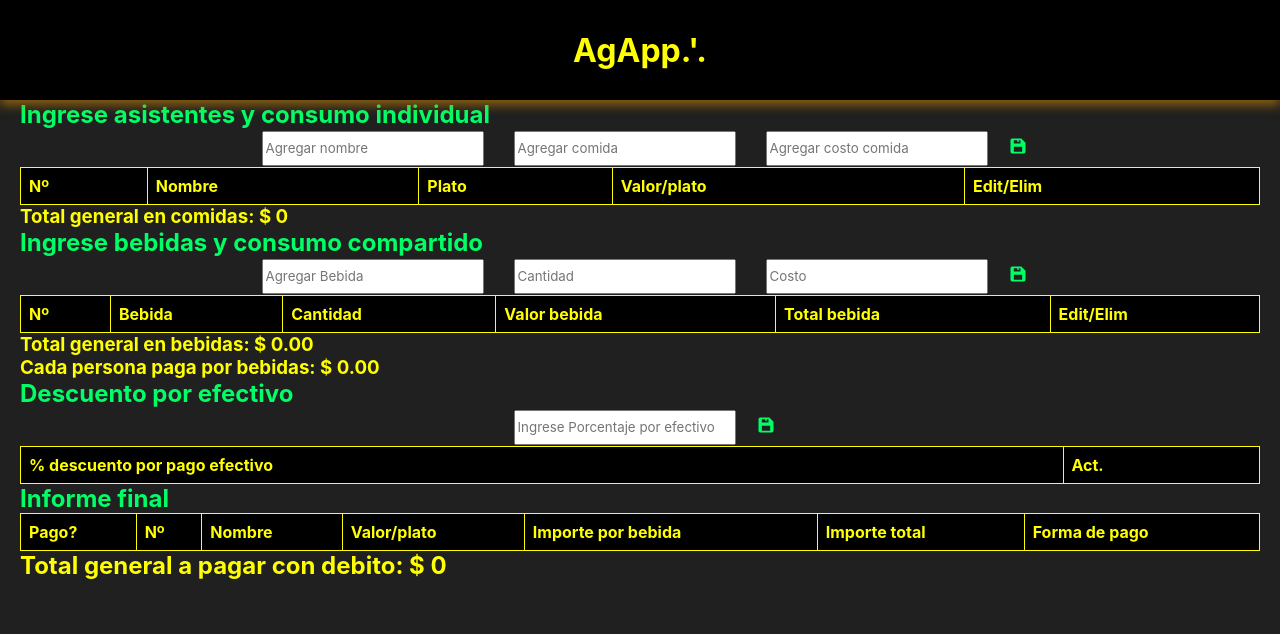
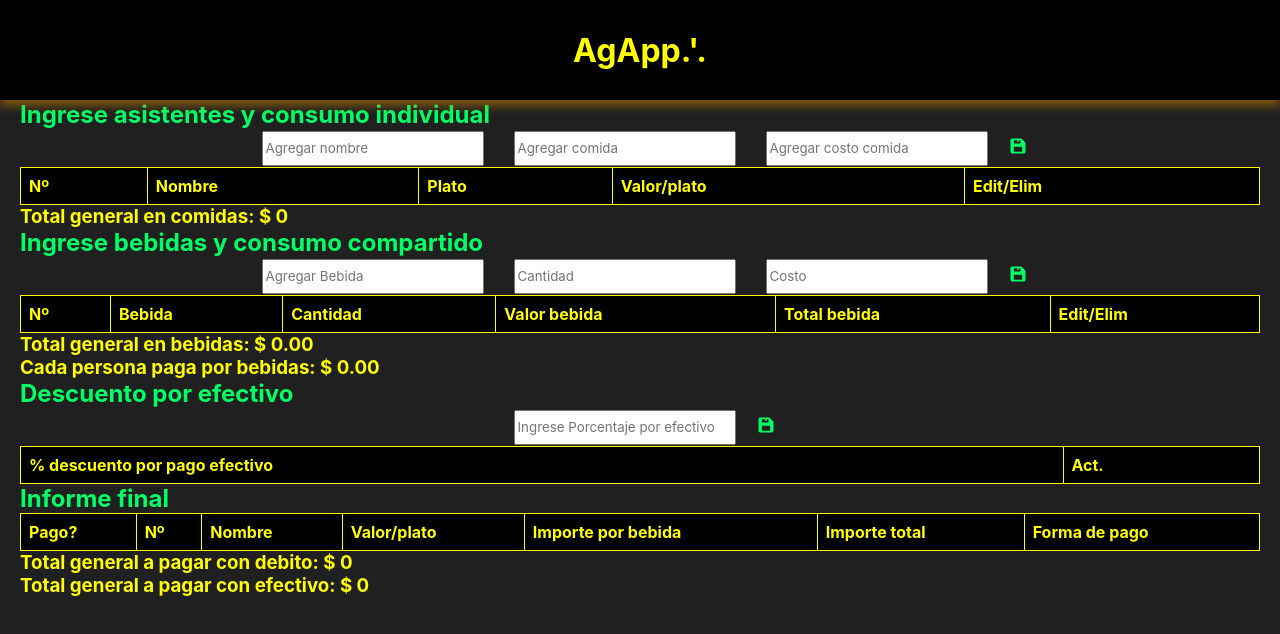
Before and after one commit to elifred2022/agapp, a React (Create React App) app: page / in a window 1280 px wide. Shown: the top 634 px of the page. Built offline with nearby package versions, Linux system fonts and the light colour scheme.

Commit message:
por fin pude encontrar la forma de pasar el estado con current de useref, pero ahora debo enconrrar la manera de q las sumas totales sean reales

```diff
--- a/src/App.js
+++ b/src/App.js
@@ -147,6 +147,7 @@ export default function TaskApp() {
           montoComidaGral={state.montoComidaGral}
           montoPorcentaje={state.montoPorcentaje}
           resultado={state.resultado}
+          resultadoEfectivo={state.resultadoEfectivo}
         />
         <CalcInformeFinal
           comidas={state.comidas}
@@ -155,6 +156,7 @@ export default function TaskApp() {
           dispatch={dispatch}
           state={state}
           resultado={state.resultado}
+          resultadoEfectivo={state.resultadoEfectivo}
         />
       </main>
     </>
--- a/src/components/informes/CalcInformeFinal.js
+++ b/src/components/informes/CalcInformeFinal.js
@@ -1,39 +1,44 @@
 import React from "react";
 import { useState, useEffect } from "react";
 
-const CalcInformeFinal = ({ dispatch, resultado, comidas, bebidas }) => {
+const CalcInformeFinal = ({
+  dispatch,
+  resultado,
+  resultadoEfectivo,
+  comidas,
+  bebidas,
+}) => {
   const [totalFinalGral, setTotalFinalGral] = useState(0);
   const [acumDebito, setAcumDebito] = useState(0);
   const [acumEfectivo, setAcumEfectivo] = useState(0);
 
   // funcion acumuladores
-
-  const traerValoresDebito = resultado.reduce(
-    (acc, elem) => acc + parseInt(elem.importePorPersonaDebitoRef),
+  const traerImporteDebito = resultado.reduce(
+    (acc, elem) => acc + parseInt(elem.importePorPersonaDebitoRef.current),
     0
   );
 
   useEffect(() => {
-    //const totalComidas = elementos.reduce((acc, elem) => acc + parseInt(elem.valorComida), 0);
-    setAcumDebito(traerValoresDebito);
-  }, [traerValoresDebito]);
+    setAcumDebito(traerImporteDebito);
+  }, [traerImporteDebito]);
 
-  const traerValoresEfectivo = resultado.reduce(
-    (acc, elem) => (acc = parseInt(elem.importePorPersonaEfectivo)),
+  const traerImporteEfectivo = resultadoEfectivo.reduce(
+    (acc, elem) => acc + parseInt(elem.importePorPersonaEfectivotoRef.current),
     0
   );
 
   useEffect(() => {
-    //const totalComidas = elementos.reduce((acc, elem) => acc + parseInt(elem.valorComida), 0);
-    setAcumEfectivo(traerValoresEfectivo);
-  }, [traerValoresEfectivo]);
+    setAcumEfectivo(traerImporteEfectivo);
+  }, [traerImporteEfectivo]);
 
   return (
     <>
-      <h2 className="yellow">
-        Total general a pagar con debito: ${" "}
-        {traerValoresDebito.toLocaleString()}
-      </h2>
+      <h3 className="yellow">
+        Total general a pagar con debito: $ {acumDebito.toLocaleString()}
+      </h3>
+      <h3 className="yellow">
+        Total general a pagar con efectivo: $ {acumEfectivo.toLocaleString()}
+      </h3>
     </>
   );
 };
--- a/src/components/informes/InformeFinal.js
+++ b/src/components/informes/InformeFinal.js
@@ -11,6 +11,7 @@ export default function ListaComidas({
   montoComidaGral,
   montoPorcentaje,
   resultado,
+  resultadoEfectivo,
 }) {
   return (
     <>
@@ -39,6 +40,7 @@ export default function ListaComidas({
               montoBebidaCu={montoBebidaCu}
               montoPorcentaje={montoPorcentaje}
               resultado={resultado}
+              resultadoEfectivo={resultadoEfectivo}
             />
           ))}
         </tbody>
@@ -57,6 +59,7 @@ function Foods({
   bebidas,
   state,
   resultado,
+  resultadoEfectivo,
 }) {
   const [isEditing, setIsEditing] = useState(false);
   const [isChecked, setIsChecked] = useState(false);
@@ -64,6 +67,8 @@ function Foods({
   const importePorPersonaDebitoString = importePorPersonaDebito.toString();
   const [importePorPersonaEfectivo, setImportePorPersonaEfectivo] = useState(0);
   const importePorPersonaEfectivoString = importePorPersonaEfectivo.toString();
+
+  const [acumDebito, setAcumDebito] = useState(0);
 
   // PARA QUE SE ACTUALICE AL MISMO TIEMPO LA INTERFACE Y EL LOCALSOTRAGE valor de imorteporpersona
   const importePorPersonaDebitoRef = useRef(importePorPersonaDebito); // SE USA EL HOOKS DE useRef para que la intarface y el localstorage se actualicen al mismp tiempo
@@ -82,11 +87,14 @@ function Foods({
     setImportePorPersonaDebito(
       (importePorPersonaDebitoRef.current = calcImportePorPersona.toFixed(2))
     );
+  }, [calcImportePorPersona]);
+
+  useEffect(() => {
     dispatch({
       type: "AGREGAR_RESULTADO",
       payload: { importePorPersonaDebitoRef },
     });
-  }, [calcImportePorPersona]);
+  }, []);
 
   const traerPorcentajeEfectivo = montoPorcentaje.reduce(
     (acc, elem) => (acc = parseInt(elem.descuento)),
@@ -112,8 +120,9 @@ function Foods({
         setImportePorPersonaEfectivo(
           (importePorPersonaEfectivotoRef.current = pagoEfectivo.toFixed(2))
         );
+
         dispatch({
-          type: "AGREGAR_RESULTADO",
+          type: "AGREGAR_RESULTADOEFECTIVO",
           payload: { importePorPersonaEfectivotoRef },
         });
       } else {
@@ -294,5 +303,5 @@ function Foods({
       </>
     );
   }
-  return <>{<>{foodContent}</>}</>;
+  return <>{<>{foodContent} </>}</>;
 }
--- a/src/reducer/Reducer.js
+++ b/src/reducer/Reducer.js
@@ -6,6 +6,7 @@ export const initialState = {
   indicesComidas: [],
   montoBebidaCu: [],
   resultado: [],
+  resultadoEfectivo: [],
 };
 
 export default function Reducer(state, action) {
@@ -94,6 +95,12 @@ export default function Reducer(state, action) {
         resultado: [...state.resultado, action.payload],
       };
 
+    case "AGREGAR_RESULTADOEFECTIVO":
+      return {
+        ...state,
+        resultadoEfectivo: [...state.resultadoEfectivo, action.payload],
+      };
+
     case "AGREGAR_MONTOTOTALCOMIDA":
       return {
         ...state,
```
